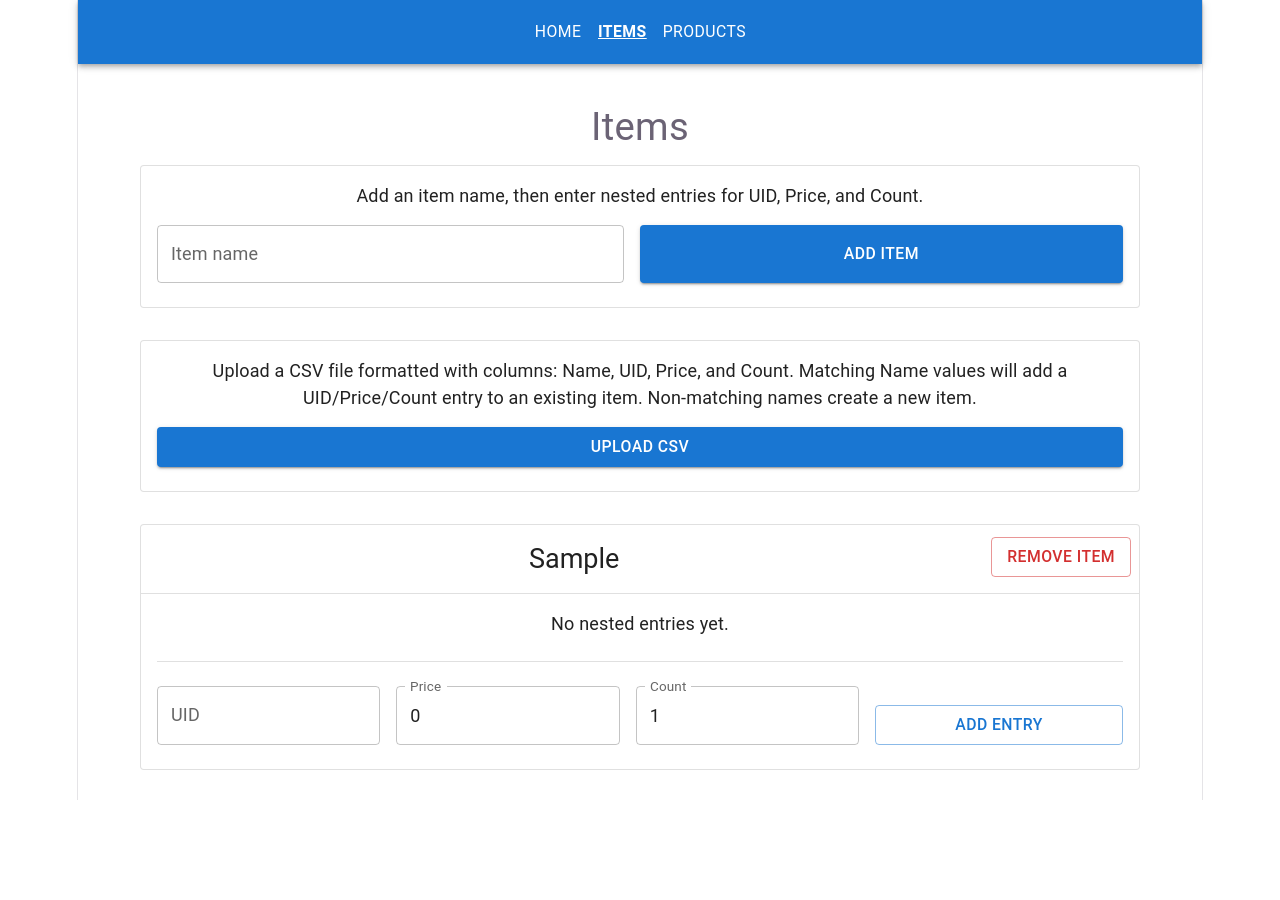
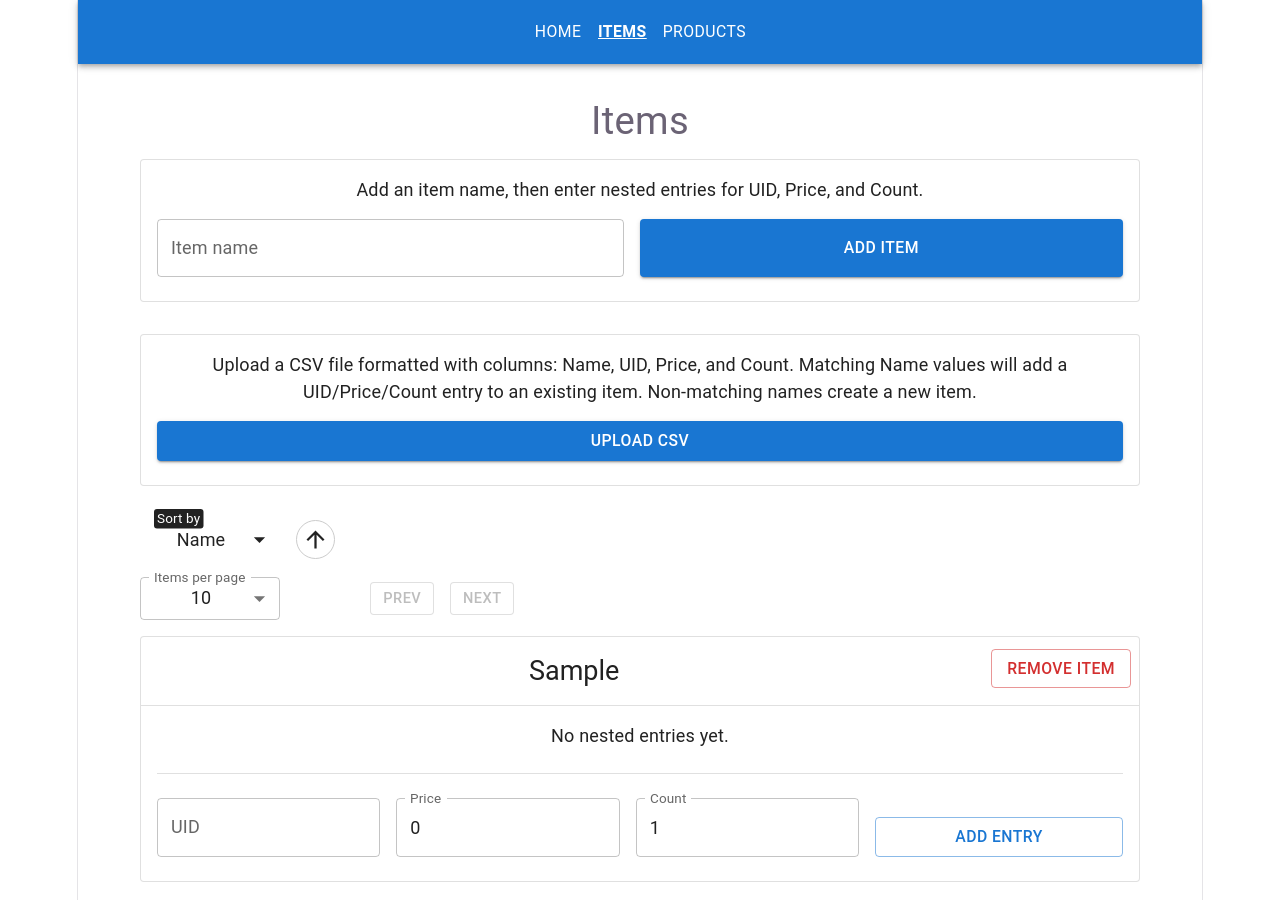
Before and after one commit to erstrauch/ShopManager, a React (Vite) app: page /item in a window 1280 px wide. Both pictures are taken after typing "Sample" into the empty fields and a click on the button "ADD ITEM". Before the commit the page ends 800 px from the top, so only its background shows below. Built offline with nearby package versions, Linux system fonts and the light colour scheme.

Commit message:
feat(item): improved item loading time with caching and pagination

```diff
--- a/src/App.tsx
+++ b/src/App.tsx
@@ -1,18 +1,21 @@
 import { Routes, Route } from 'react-router-dom';
 import Home from './Pages/Home/Home';
-import Item from './Pages/Item/Item';
-import Product from './Pages/Product/Product';
+import { Suspense, lazy } from 'react';
+const Item = lazy(() => import('./Pages/Item/Item'));
+const Product = lazy(() => import('./Pages/Product/Product'));
 import Navigation from './components/Navigation';
 
 function App() {
 	return (
 		<>
 			<Navigation />
-			<Routes>
-				<Route path="/" element={<Home />} />
-				<Route path="/item" element={<Item />} />
-				<Route path="/product" element={<Product />} />
-			</Routes>
+			<Suspense fallback={<div>Loading...</div>}>
+				<Routes>
+					<Route path="/" element={<Home />} />
+					<Route path="/item" element={<Item />} />
+					<Route path="/product" element={<Product />} />
+				</Routes>
+			</Suspense>
 		</>
 	);
 }
--- a/src/Pages/Item/Item.tsx
+++ b/src/Pages/Item/Item.tsx
@@ -1,4 +1,15 @@
-import { useState, useEffect } from 'react';
+import { useState, useEffect, useRef } from 'react';
+import {
+	FormControl,
+	InputLabel,
+	MenuItem,
+	Select,
+	IconButton,
+	Tooltip,
+} from '@mui/material';
+import type { SelectChangeEvent } from '@mui/material';
+import ArrowDownward from '@mui/icons-material/ArrowDownward';
+import ArrowUpward from '@mui/icons-material/ArrowUpward';
 import {
 	Box,
 	Button,
@@ -40,25 +51,30 @@ function newId() {
 }
 
 export default function Item() {
+	// Cache parsed items in a ref so we only parse localStorage once per session
+	const parsedItemsRef = useRef<Item[] | null>(null);
 	const [items, setItems] = useState<Item[]>(() => {
+		if (parsedItemsRef.current) return parsedItemsRef.current;
 		if (typeof window === 'undefined' || !window.localStorage) {
 			return [];
 		}
-
 		const saved = localStorage.getItem('shopManagerItems');
 		if (!saved) {
+			parsedItemsRef.current = [];
 			return [];
 		}
-
 		try {
 			const parsed = JSON.parse(saved);
-			console.log('Loading items from localStorage:', parsed);
-			return Array.isArray(parsed) ? parsed : [];
+			const arr = Array.isArray(parsed) ? parsed : [];
+			parsedItemsRef.current = arr;
+			return arr;
 		} catch (e) {
 			console.error('Failed to parse saved items', e);
+			parsedItemsRef.current = [];
 			return [];
 		}
 	});
+
 	const [entryInputs, setEntryInputs] = useState<
 		Record<string, { uid: string; price: string; count: string }>
 	>({});
@@ -67,12 +83,35 @@ export default function Item() {
 	const [csvError, setCsvError] = useState('');
 	const [csvSuccess, setCsvSuccess] = useState('');
 
+	// Sorting state
+	const [sortField, setSortField] = useState<'name' | 'uid' | 'price'>('name');
+	const [sortDirection, setSortDirection] = useState<'asc' | 'desc'>('asc');
+
+	const handleSortFieldChange = (
+		event: SelectChangeEvent<'name' | 'uid' | 'price'>,
+	) => {
+		setSortField(event.target.value as 'name' | 'uid' | 'price');
+	};
+	const handleSortDirectionToggle = () => {
+		setSortDirection((prev) => (prev === 'asc' ? 'desc' : 'asc'));
+	};
+
 	useEffect(() => {
 		if (typeof window !== 'undefined' && window.localStorage) {
-			console.log('Saving items to localStorage:', items);
 			localStorage.setItem('shopManagerItems', JSON.stringify(items));
+			parsedItemsRef.current = items;
 		}
 	}, [items]);
+	// Pagination state
+	const [page, setPage] = useState(1);
+	const [itemsPerPage, setItemsPerPage] = useState(10);
+	const handlePageChange = (newPage: number) => setPage(newPage);
+	const handleItemsPerPageChange = (
+		event: React.ChangeEvent<HTMLInputElement>,
+	) => {
+		setItemsPerPage(Number(event.target.value));
+		setPage(1); // Reset to first page when page size changes
+	};
 
 	const handleAddItem = () => {
 		const trimmedName = itemName.trim();
@@ -398,8 +437,163 @@ export default function Item() {
 			{items.length === 0 ? (
 				<Typography>No items added yet.</Typography>
 			) : (
+				<>
+					<Stack
+						direction={{ xs: 'column', sm: 'row' }}
+						spacing={2}
+						sx={{ mb: 2, alignItems: 'center' }}
+					>
+						<FormControl size="small" sx={{ minWidth: 140 }}>
+							<InputLabel
+								id="sort-field-label"
+								sx={{
+									color: '#fff',
+									background: '#222',
+									px: 0.5,
+									borderRadius: 1,
+								}}
+							>
+								Sort by
+							</InputLabel>
+							<Select
+								labelId="sort-field-label"
+								value={sortField}
+								label="Sort by"
+								onChange={handleSortFieldChange}
+								sx={{
+									background: '#fff',
+									color: '#222',
+									'.MuiSelect-icon': { color: '#222' },
+									'.MuiOutlinedInput-notchedOutline': { borderColor: '#fff' },
+								}}
+							>
+								<MenuItem value="name">Name</MenuItem>
+								<MenuItem value="uid">UID</MenuItem>
+								<MenuItem value="price">Price</MenuItem>
+							</Select>
+						</FormControl>
+						<Tooltip
+							title={sortDirection === 'asc' ? 'Ascending' : 'Descending'}
+						>
+							<IconButton
+								onClick={handleSortDirectionToggle}
+								size="small"
+								sx={{
+									background: '#fff',
+									color: '#222',
+									border: '1px solid #ccc',
+									'&:hover': { background: '#f5f5f5' },
+								}}
+							>
+								{sortDirection === 'asc' ? <ArrowUpward /> : <ArrowDownward />}
+							</IconButton>
+						</Tooltip>
+					</Stack>
+					{/* Pagination controls */}
+					<Stack
+						direction={{ xs: 'column', sm: 'row' }}
+						spacing={2}
+						sx={{ mb: 2, alignItems: 'center' }}
+					>
+						<TextField
+							select
+							label="Items per page"
+							value={itemsPerPage}
+							onChange={handleItemsPerPageChange}
+							size="small"
+							sx={{ width: 140, background: '#fff', color: '#222' }}
+						>
+							{[5, 10, 20, 50, 100].map((n) => (
+								<MenuItem key={n} value={n}>
+									{n}
+								</MenuItem>
+							))}
+						</TextField>
+						<span style={{ color: '#fff' }}>Page {page}</span>
+						<Button
+							variant="outlined"
+							size="small"
+							onClick={() => handlePageChange(Math.max(1, page - 1))}
+							disabled={page === 1}
+							sx={{
+								background: '#fff',
+								color: '#222',
+								border: '1px solid #ccc',
+							}}
+						>
+							Prev
+						</Button>
+						<Button
+							variant="outlined"
+							size="small"
+							onClick={() => handlePageChange(page + 1)}
+							disabled={(() => {
+								// Calculate total pages
+								let sortedItems = [...items];
+								if (sortField === 'name') {
+									sortedItems.sort((a, b) => {
+										const cmp = a.name.localeCompare(b.name);
+										return sortDirection === 'asc' ? cmp : -cmp;
+									});
+								} else if (sortField === 'uid') {
+									sortedItems.sort((a, b) => {
+										const aUid = a.entries[0]?.uid || '';
+										const bUid = b.entries[0]?.uid || '';
+										const cmp = aUid.localeCompare(bUid);
+										return sortDirection === 'asc' ? cmp : -cmp;
+									});
+								} else if (sortField === 'price') {
+									sortedItems.sort((a, b) => {
+										const aPrice = a.entries[0]?.price ?? 0;
+										const bPrice = b.entries[0]?.price ?? 0;
+										const cmp = aPrice - bPrice;
+										return sortDirection === 'asc' ? cmp : -cmp;
+									});
+								}
+								const totalPages = Math.ceil(sortedItems.length / itemsPerPage);
+								return page >= totalPages;
+							})()}
+							sx={{
+								background: '#fff',
+								color: '#222',
+								border: '1px solid #ccc',
+							}}
+						>
+							Next
+						</Button>
+					</Stack>
 					<Stack spacing={3}>
-					{items.map((item) => {
+						{(() => {
+							// Sorting logic for items
+							let sortedItems = [...items];
+							if (sortField === 'name') {
+								sortedItems.sort((a, b) => {
+									const cmp = a.name.localeCompare(b.name);
+									return sortDirection === 'asc' ? cmp : -cmp;
+								});
+							} else if (sortField === 'uid') {
+								sortedItems.sort((a, b) => {
+									const aUid = a.entries[0]?.uid || '';
+									const bUid = b.entries[0]?.uid || '';
+									const cmp = aUid.localeCompare(bUid);
+									return sortDirection === 'asc' ? cmp : -cmp;
+								});
+							} else if (sortField === 'price') {
+								sortedItems.sort((a, b) => {
+									const aPrice = a.entries[0]?.price ?? 0;
+									const bPrice = b.entries[0]?.price ?? 0;
+									const cmp = aPrice - bPrice;
+									return sortDirection === 'asc' ? cmp : -cmp;
+								});
+							}
+							// Pagination logic
+							const startIdx = (page - 1) * itemsPerPage;
+							const pagedItems = sortedItems.slice(
+								startIdx,
+								startIdx + itemsPerPage,
+							);
+							return pagedItems.map((item) => {
+								// ...existing code for rendering each item...
 								const entryDraft = entryInputs[item.id] ?? {
 									uid: '',
 									price: '0',
@@ -413,7 +607,18 @@ export default function Item() {
 									(sum, entry) => sum + entry.count,
 									0,
 								);
-
+								let sortedEntries = [...item.entries];
+								if (sortField === 'uid') {
+									sortedEntries.sort((a, b) => {
+										const cmp = a.uid.localeCompare(b.uid);
+										return sortDirection === 'asc' ? cmp : -cmp;
+									});
+								} else if (sortField === 'price') {
+									sortedEntries.sort((a, b) => {
+										const cmp = a.price - b.price;
+										return sortDirection === 'asc' ? cmp : -cmp;
+									});
+								}
 								return (
 									<Card key={item.id} variant="outlined">
 										<CardHeader
@@ -447,7 +652,7 @@ export default function Item() {
 																</TableRow>
 															</TableHead>
 															<TableBody>
-														{item.entries.map((entry) => (
+																{sortedEntries.map((entry) => (
 																	<TableRow key={entry.id}>
 																		<TableCell>
 																			<TextField
@@ -531,7 +736,6 @@ export default function Item() {
 														</Table>
 													</TableContainer>
 												)}
-
 												<Divider />
 												<Stack
 													sx={{
@@ -544,7 +748,11 @@ export default function Item() {
 														label="UID"
 														value={entryDraft.uid}
 														onChange={(event) =>
-													updateItemInput(item.id, 'uid', event.target.value)
+															updateItemInput(
+																item.id,
+																'uid',
+																event.target.value,
+															)
 														}
 														fullWidth
 													/>
@@ -552,7 +760,11 @@ export default function Item() {
 														label="Price"
 														value={entryDraft.price}
 														onChange={(event) =>
-													updateItemInput(item.id, 'price', event.target.value)
+															updateItemInput(
+																item.id,
+																'price',
+																event.target.value,
+															)
 														}
 														type="number"
 														fullWidth
@@ -561,7 +773,11 @@ export default function Item() {
 														label="Count"
 														value={entryDraft.count}
 														onChange={(event) =>
-													updateItemInput(item.id, 'count', event.target.value)
+															updateItemInput(
+																item.id,
+																'count',
+																event.target.value,
+															)
 														}
 														type="number"
 														fullWidth
@@ -578,8 +794,10 @@ export default function Item() {
 										</CardContent>
 									</Card>
 								);
-					})}
+							});
+						})()}
 					</Stack>
+				</>
 			)}
 		</Box>
 	);
```
Also changed, not shown: 1 other file (tests, documents, lock files or other folders). Lines whose indentation alone changed are shown as unchanged.
